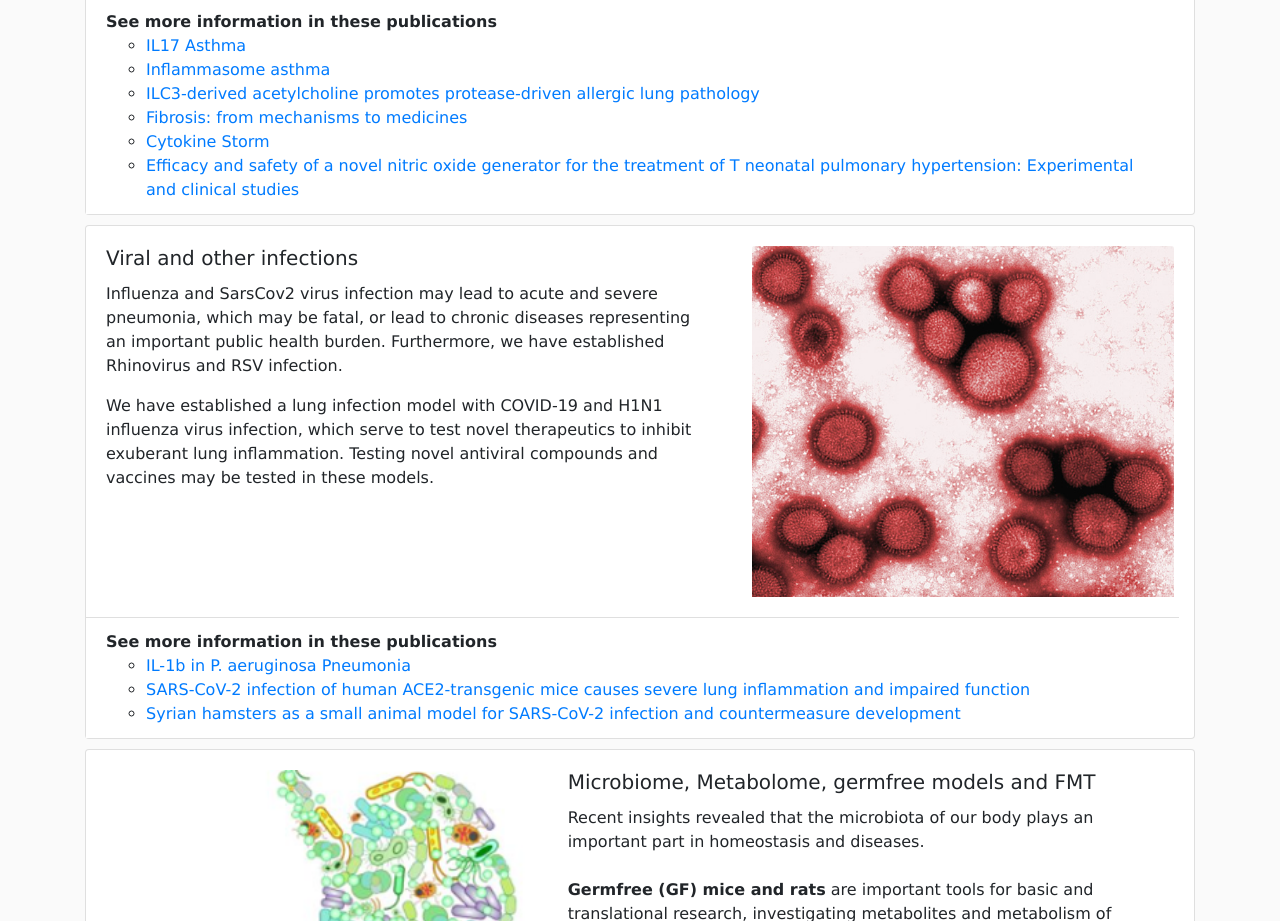
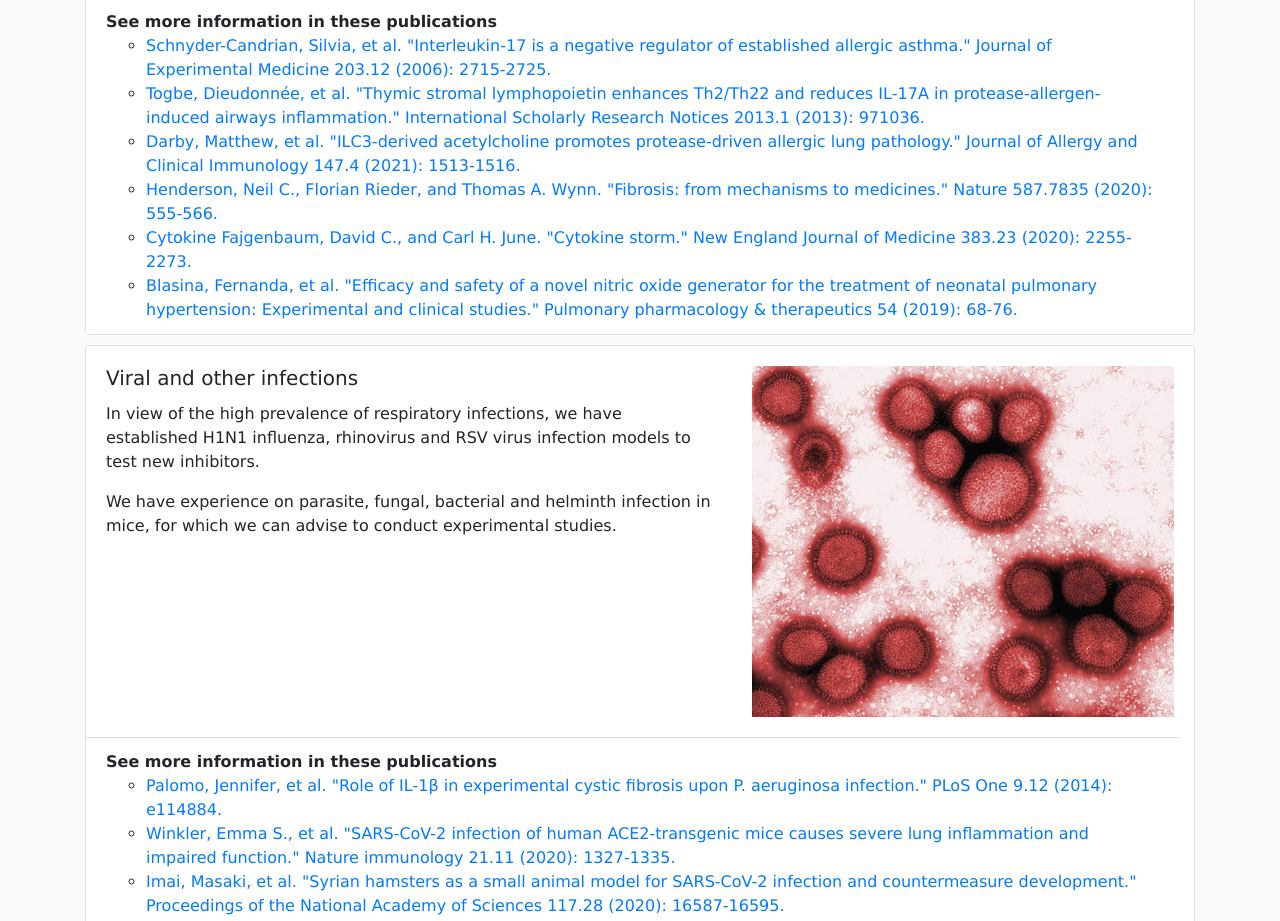
Before and after one commit to LaRiffle/phenotec-flat, a plain HTML site: page services.html in a window 1280 px wide. Shown: the part 895-1816 px from the top of the page. Drawn offline with nearby package versions, Linux system fonts and the light colour scheme.

Commit message:
update fev 2025

```diff
--- a/services.html
+++ b/services.html
@@ -158,21 +158,27 @@
                             <li class="list-group-item">
                                 <span class="read-pub">See more information in these publications</span>
                                 <ul>
-                                    <li><a href="src/pub/f5ff42b111d53c42f35865425b29506b.pdf" target="_blank">IL17
-                                            Asthma</a></li>
-                                    <li><a href="src/pub/1ad73d2e29f6b11240b62b6a412f8f59.pdf"
-                                            target="_blank">Inflammasome asthma</a></li>
+                                    <li><a href="src/pub/f5ff42b111d53c42f35865425b29506b.pdf" target="_blank">
+                                        Schnyder-Candrian, Silvia, et al. "Interleukin-17 is a negative regulator of established allergic asthma." Journal of Experimental Medicine 203.12 (2006): 2715-2725.
+                                    </a></li>
+                                    <li><a href="src/pub/1ad73d2e29f6b11240b62b6a412f8f59.pdf" target="_blank">
+                                        Togbe, Dieudonnée, et al. "Thymic stromal lymphopoietin enhances Th2/Th22 and reduces IL‐17A in protease‐allergen‐induced airways inflammation." International Scholarly Research Notices 2013.1 (2013): 971036.
+                                    </a></li>
                                     <li><a href="src/pub/ILC3-derived_acetylcholine_promotes_protease_allergic_lung_pathology.pdf"
-                                            target="_blank">ILC3-derived acetylcholine promotes protease-driven allergic
-                                            lung pathology</a></li>
+                                            target="_blank">
+                                            Darby, Matthew, et al. "ILC3-derived acetylcholine promotes protease-driven allergic lung pathology." Journal of Allergy and Clinical Immunology 147.4 (2021): 1513-1516.
+                                    </a></li>
                                     <li><a href="src/pub/Fibrosis_from_mechanisms_to_medicines_-_Wynn_-_Nature_Rev.pdf"
-                                            target="_blank">Fibrosis: from mechanisms to medicines</a></li>
+                                            target="_blank">
+                                            Henderson, Neil C., Florian Rieder, and Thomas A. Wynn. "Fibrosis: from mechanisms to medicines." Nature 587.7835 (2020): 555-566.
+                                    </a></li>
                                     <li><a href="src/pub/Cytokine_Storm_nejmra2026131.pdf" target="_blank">Cytokine
-                                            Storm</a></li>
+                                        Fajgenbaum, David C., and Carl H. June. "Cytokine storm." New England Journal of Medicine 383.23 (2020): 2255-2273.
+                                    </a></li>
                                     <li><a href="src/pub/Efficacy and safety of a novel nitric oxide generator for the treatment ofTAS+Plus NO generator.pdf"
-                                            target="_blank">Efficacy and safety of a novel nitric oxide generator for
-                                            the treatment of T neonatal pulmonary hypertension:
-                                            Experimental and clinical studies</a></li>
+                                            target="_blank">
+                                            Blasina, Fernanda, et al. "Efficacy and safety of a novel nitric oxide generator for the treatment of neonatal pulmonary hypertension: Experimental and clinical studies." Pulmonary pharmacology & therapeutics 54 (2019): 68-76.
+                                    </a></li>
                                 </ul>
                             </li>
                         </ul>
@@ -183,11 +189,10 @@
                         <div class="card-body col-sm-7">
                             <h5 class="card-title">Viral and other infections</h5>
                             <p class="card-text">
-                                Influenza and SarsCov2 virus infection may lead to acute and severe pneumonia, which may be fatal, or lead to chronic diseases representing an important public health burden. Furthermore, we have established Rhinovirus and RSV infection.
+                                In view of the high prevalence of respiratory infections, we have established H1N1 influenza, rhinovirus and RSV virus infection models to test new inhibitors.
                             </p>
-                            <!--<a href="#" class="btn btn-primary internal-link" data-target="index-2">Read more</a>-->
                             <p id="index-2" class="card-text">
-                                We have established a lung infection model with COVID-19 and H1N1 influenza virus infection, which serve to test novel therapeutics to inhibit exuberant lung inflammation. Testing novel antiviral compounds and vaccines may be tested in these models.
+                                We have experience on parasite, fungal, bacterial and helminth infection in mice, for which we can advise to conduct experimental studies.
                             </p>
                         </div>
                         <div class="card-body col-sm-5">
@@ -197,11 +202,14 @@
                             <li class="list-group-item">
                                 <span class="read-pub">See more information in these publications</span>
                                 <ul>
-                                    <li><a href="src/pub/c43b2b80d211826f42de599382b3665b.pdf" target="_blank">IL-1b in P. aeruginosa Pneumonia</a></li>
-                                    <li><a href="src/pub/SARS-CoV-2_infection_of_human_ACE2-transgenic_mice_causes_severe_lung_inflammation_and_impaired_functions41590-020-0778-2.pdf" target="_blank">SARS-CoV-2 infection of human ACE2-transgenic mice causes severe lung inflammation and impaired function</a>
-                                    </li>
+                                    <li><a href="src/pub/c43b2b80d211826f42de599382b3665b.pdf" target="_blank">
+                                        Palomo, Jennifer, et al. "Role of IL-1β in experimental cystic fibrosis upon P. aeruginosa infection." PLoS One 9.12 (2014): e114884.
+                                    </a></li>
+                                    <li><a href="src/pub/SARS-CoV-2_infection_of_human_ACE2-transgenic_mice_causes_severe_lung_inflammation_and_impaired_functions41590-020-0778-2.pdf" target="_blank">
+                                        Winkler, Emma S., et al. "SARS-CoV-2 infection of human ACE2-transgenic mice causes severe lung inflammation and impaired function." Nature immunology 21.11 (2020): 1327-1335.                                    </a></li>
                                     <li><a href="src/pub/Syrian_hamsters_as_a_small_animal_model_for_SARS-CoV-2__infection_Imai_PNAS_2020.pdf"
-                                            target="_blank">Syrian hamsters as a small animal model for SARS-CoV-2 infection and countermeasure development</a></li>
+                                            target="_blank">
+                                            Imai, Masaki, et al. "Syrian hamsters as a small animal model for SARS-CoV-2 infection and countermeasure development." Proceedings of the National Academy of Sciences 117.28 (2020): 16587-16595.                                    </a></li>
                                 </ul>
                             </li>
                         </ul>
@@ -308,9 +316,11 @@
                             <li class="list-group-item">
                                 <span class="read-pub">See more information in these publications</span>
                                 <ul>
+                                    <li><a href="src/pub/Aryl_hydrocarbon_receptor_Ahr_dependent_Il22_expression_by_ILC3.pdf" target="_blank">
+                                        Nehmar, Ramzi, et al. "Aryl hydrocarbon receptor (Ahr)‐dependent Il‐22 expression by type 3 innate lymphoid cells control of acute joint inflammation." Journal of Cellular and Molecular Medicine 25.10 (2021): 4721-4731.
+                                    </a></li>
                                     <li><a href="src/pub/Pathogenesis_of_fibrosis_in_interstitial_lung_disease_-_Curr_Opin_Pulm_Med.pdf" target="_blank">Burgy, Olivier, et al. "Pathogenesis of fibrosis in interstitial lung disease." Current Opinion in Pulmonary Medicine 26.5 (2020): 429-435.</a></li>
                                     <li><a href="src/pub/Osteoarthritisreview._pdf.pdf" target="_blank">Van den Berg, W. B. "Osteoarthritis year 2010 in review: pathomechanisms." Osteoarthritis and Cartilage 19.4 (2011): 338-341.</a></li>
-                                    <li><a href="src/pub/Aryl_hydrocarbon_receptor_Ahr_dependent_Il22_expression_by_ILC3.pdf" target="_blank">ANehmar, Ramzi, et al. "Aryl hydrocarbon receptor (AhR)‐dependent Il‐22 expression by type 3 innate lymphoid cells control of acute joint inflammation." Journal of Cellular and Molecular Medicine 25.10 (2021): 4721-4731.</a></li>
                                 </ul>
                             </li>
                         </ul>
@@ -390,7 +400,7 @@
 
     <div style="height: 7px; background-color: #555555; width: 100%;"></div>
     <div id="footer">
-        <p>Phenotec© 2024 — All rights reserved</p>
+        <p>Phenotec© 2025 — All rights reserved</p>
     </div>
     <div style="height: 7px; background-color: #555555; width: 100%;"></div>
 
```
Also changed, not shown: about-us.html (+1 -1 lines), contact.html (+1 -1 lines), index.html (+2 -2 lines), news.html (+1 -28 lines), partners.html (+15 -2 lines), src/img/pages/logo-artimmune.png (added), 2 other files.
